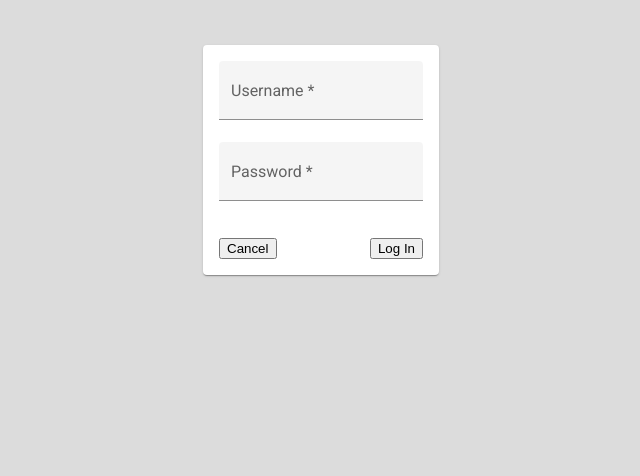
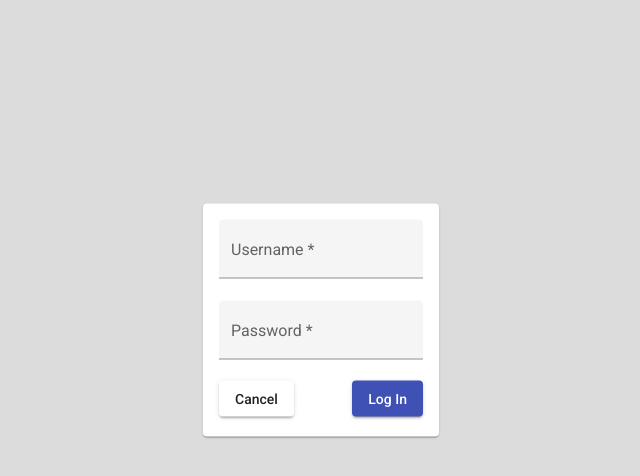
Before and after one commit to DouglasGorges/purespectrum, an Angular app: page / in a window 1280 px wide. Shown: the top 476 px of the page, without its empty margins (319-959 px from the left). Built offline with nearby package versions, Linux system fonts and the light colour scheme.

Commit message:
Styles applied on: Login

```diff
--- a/src/app/views/login/login.component.css
+++ b/src/app/views/login/login.component.css
@@ -3,7 +3,7 @@ mat-card {
 }
 
 .center {
-  height: 20em;
+  height: 80vh;
   position: relative;
 }
 .center mat-card {
@@ -18,3 +18,8 @@ mat-card {
   position: absolute;
   right: 16px;
 }
+
+.flex-container {
+  display: flex;
+  justify-content: space-between;
+}
--- a/src/app/views/login/login.component.html
+++ b/src/app/views/login/login.component.html
@@ -1,6 +1,6 @@
 <div class="center">
   <mat-card>
-    <form [formGroup]="formLogin" (ngSubmit)="onSubmit()">
+    <form [formGroup]="formLogin" (ngSubmit)="onSubmit()" (reset)="onReset()">
       <div class="form-group">
         <div>
           <mat-form-field appearance="fill">
@@ -22,25 +22,17 @@
           </mat-form-field>
         </div>
       </div>
-      <div style="padding-top: 1em">
-        <input
-          type="reset"
-          class="btn btn-primary mt-4"
-          value="Cancel"
-          onclick=""
-        />
-        <input
-          type="submit"
-          class="btn btn-primary mt-4 right"
-          value="Log In"
-        />
+      <div class="flex-container">
+        <button class="flex-item" mat-raised-button type="submit" type="reset">Cancel</button>
+        <button class="flex-item" mat-raised-button color="primary" type="submit">Log In</button>
       </div>
     </form>
-    <mat-card-footer *ngIf="isLoading">
+    <mat-card-footer *ngIf="isLoading; else whenNotLoading">
       <mat-progress-bar
         style="padding-top: 1em"
         mode="indeterminate"
       ></mat-progress-bar>
     </mat-card-footer>
+    <ng-template #whenNotLoading><div style="height: 4px;"></div></ng-template>
   </mat-card>
 </div>
--- a/src/app/views/login/login.component.ts
+++ b/src/app/views/login/login.component.ts
@@ -42,10 +42,14 @@ export class LoginComponent implements OnInit {
     }
   }
 
-  onReset () : void {
+  onReset (): void {
     this.ngUnsubscribe.next()
     this.stopLoad()
     this.ngUnsubscribe.complete()
+  }
+
+  onLogOut (): void {
+    sessionStorage.removeItem(this.loggedStr)
   }
 
   private stopLoad (): void {
@@ -60,10 +64,6 @@ export class LoginComponent implements OnInit {
     return this.loading
   }
 
-  logOut (): void {
-    sessionStorage.removeItem(this.loggedStr)
-  }
-
   get isLoggedIn (): boolean {
     return sessionStorage.getItem(this.loggedStr) === 'true'
   }
```
Also changed, not shown: 1 other file (tests, documents, lock files or other folders).
